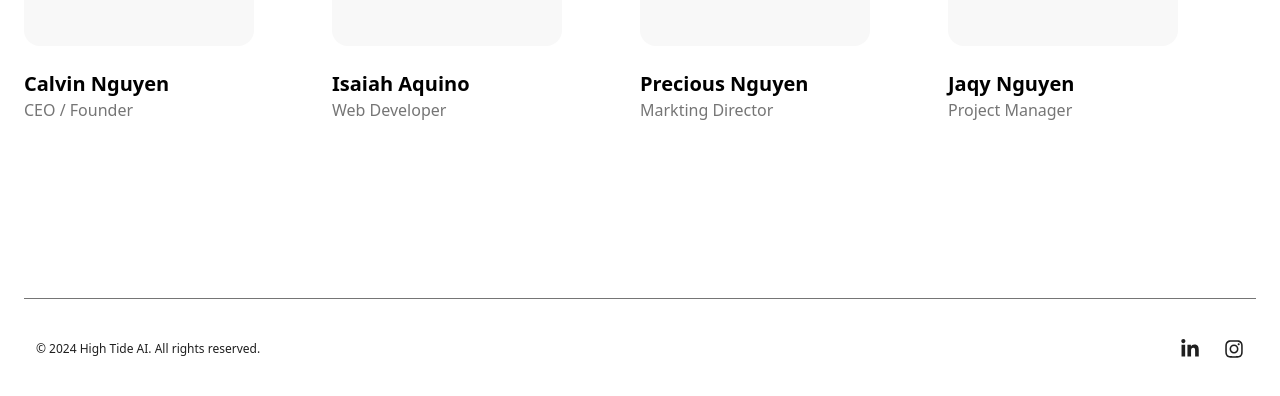
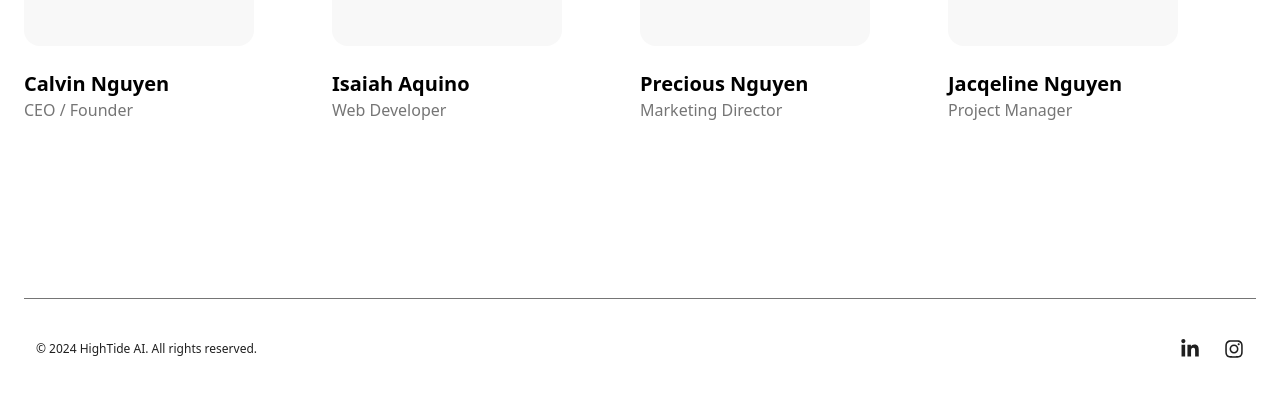
Before and after one commit to tideishigh/hightide, a Next.js app: page /about in a window 1280 px wide. Shown: the part 2736-3132 px from the top of the page. Built offline with nearby package versions, Linux system fonts and the light colour scheme.

Commit message:
spelling errors

```diff
--- a/app/about/page.jsx
+++ b/app/about/page.jsx
@@ -59,11 +59,11 @@ export default function AboutPage() {
           />
           <TeamCard
             name="Precious Nguyen"
-            title="Markting Director"
+            title="Marketing Director"
             imgSrc="/default.jpg"
           />
           <TeamCard
-            name="Jaqy Nguyen"
+            name="Jacqeline Nguyen"
             title="Project Manager"
             imgSrc="/default.jpg"
           />
--- a/app/components/Footer.jsx
+++ b/app/components/Footer.jsx
@@ -5,7 +5,7 @@ export default function Footer() {
   return (
     <footer className="bg-white w-full px-6 mt-auto">
       <div className="flex justify-between max-w-7xl mx-auto items-center border-t-[1px] border-neutral py-10 px-3">
-        <p className="text-black text-xs">&copy; 2024 High Tide AI. All rights reserved.</p>
+        <p className="text-black text-xs">&copy; 2024 HighTide AI. All rights reserved.</p>
         <div className="flex gap-6">
           <Link href="https://www.linkedin.com/company/hightide-ai/" className="text-black hover:text-primary-dark transition-all duration-200 ease-in-out">
             <FaLinkedinIn size={20}/>
```
